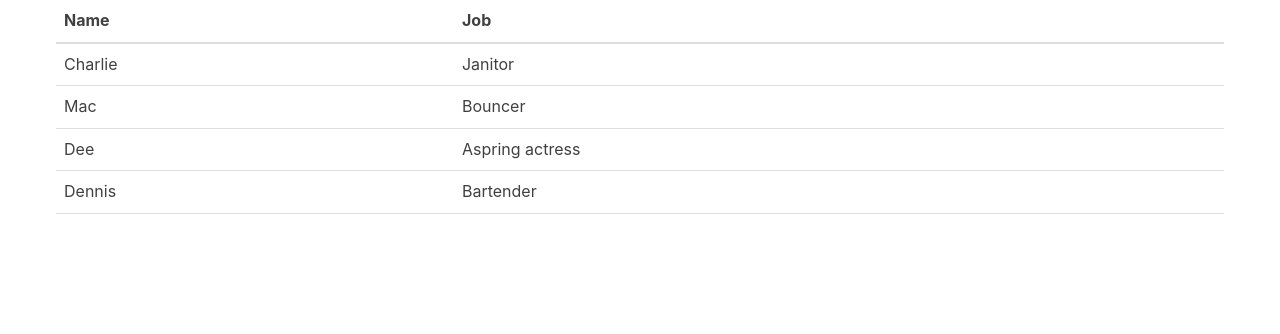
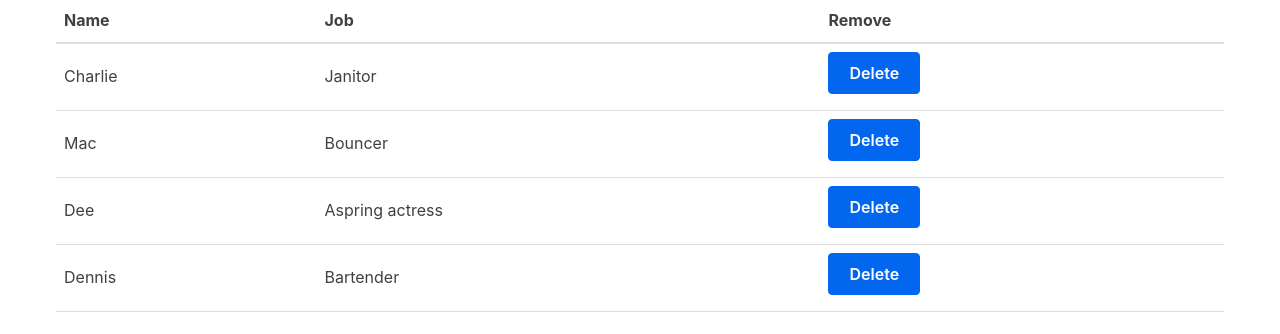
Before and after one commit to sway4em/csc-307-app, a React (Vite) app in the folder packages/react-frontend/: page / in a window 1280 px wide. Shown: the top 334 px of the page. Built offline with nearby package versions, Linux system fonts and the light colour scheme.

Commit message:
completed part 6 of IE1

```diff
--- a/packages/react-frontend/src/MyApp.jsx
+++ b/packages/react-frontend/src/MyApp.jsx
@@ -1,7 +1,8 @@
-import React from "react";
+import React, { useState } from "react";
 import Table from "./Table";
 
-const characters = [
+  function MyApp() {
+    const [characters, setCharacters] = useState([
         {
           name: "Charlie",
           job: "Janitor"
@@ -18,14 +19,22 @@ const characters = [
           name: "Dennis",
           job: "Bartender"
         }
-  ];
+      ]);
 
-  function MyApp() {
+      function removeOneCharacter(index) {
+        const updated = characters.filter((character, i) => {
+          return i !== index;
+        });
+        setCharacters(updated);
+      }
+
     return (
         <div className="container">
-          <Table characterData={characters} />
+        <Table
+          characterData={characters}
+          removeCharacter={removeOneCharacter}
+        />
       </div>
     );
   }
-
 export default MyApp;
--- a/packages/react-frontend/src/Table.jsx
+++ b/packages/react-frontend/src/Table.jsx
@@ -4,6 +4,7 @@ function TableHeader() {
         <tr>
           <th>Name</th>
           <th>Job</th>
+          <th>Remove</th>
         </tr>
       </thead>
     );
@@ -12,10 +13,15 @@ function TableHeader() {
   function TableBody(props) {
     const rows = props.characterData.map((row, index) => {
       return (
-        <tr key={index}>
-          <td>{row.name}</td>
-          <td>{row.job}</td>
-        </tr>
+<tr key={index}>
+  <td>{row.name}</td>
+  <td>{row.job}</td>
+  <td>
+    <button onClick={() => props.removeCharacter(index)}>
+      Delete
+    </button>
+  </td>
+</tr>
       );
      }
     );
@@ -30,7 +36,10 @@ function Table(props) {
     return (
       <table>
         <TableHeader />
-        <TableBody characterData={props.characterData} />
+        <TableBody
+        characterData={props.characterData}
+        removeCharacter={props.removeCharacter}
+      />
       </table>
     );
 }
```
Lines whose indentation alone changed are shown as unchanged.
